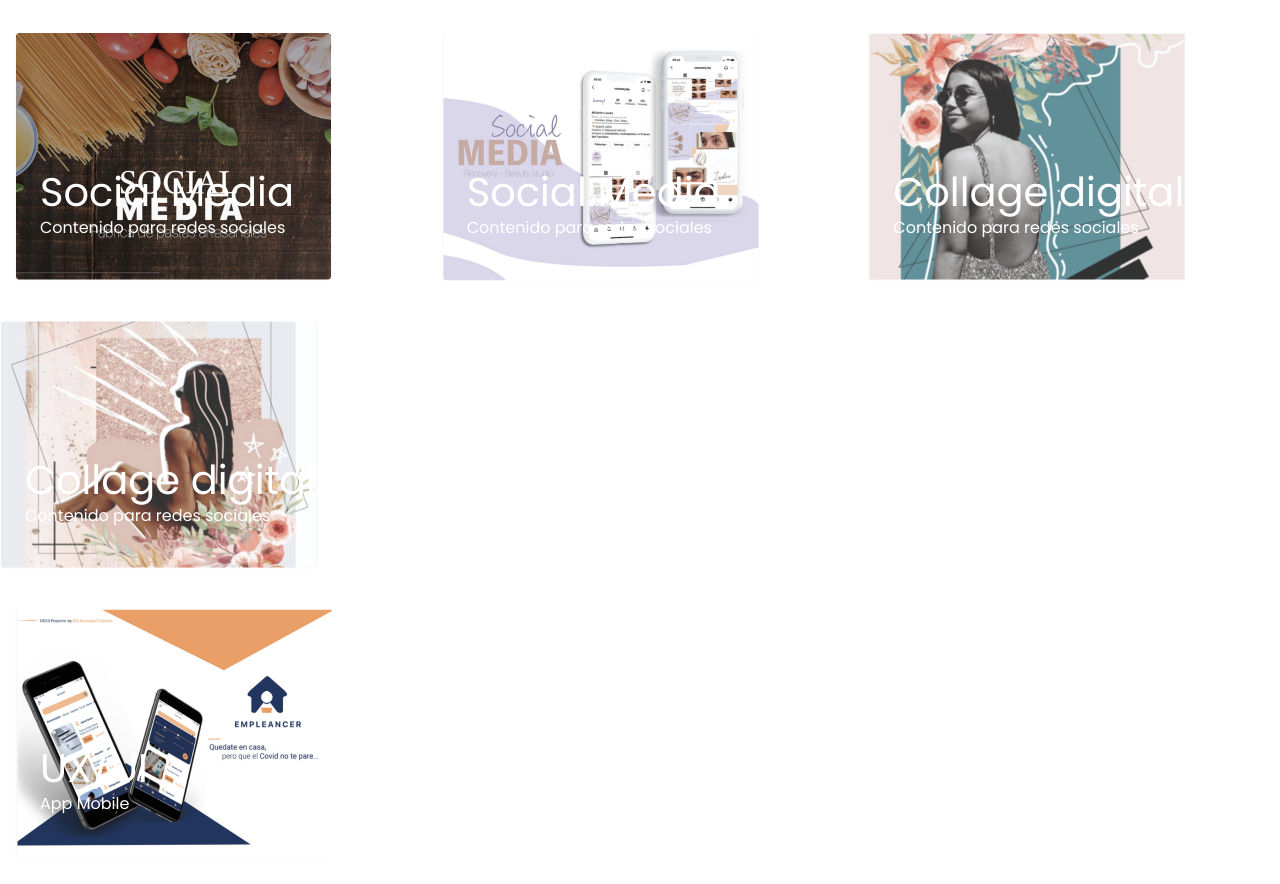
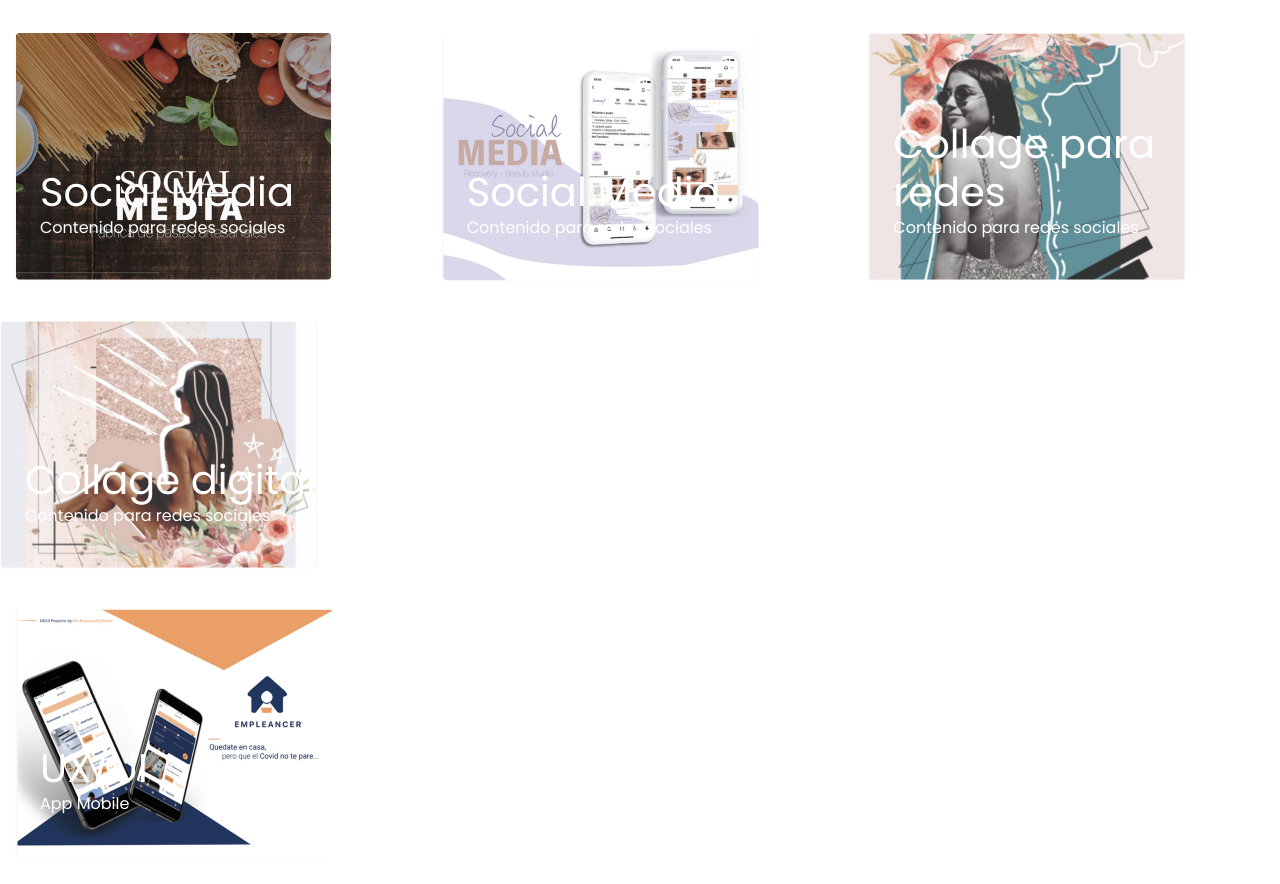
Before and after one commit to miakrasnopol/probranding, a plain HTML site: page index.html in a window 1280 px wide. Shown: the part 997-1881 px from the top of the page. Drawn offline with nearby package versions, Linux system fonts and the light colour scheme; a web font is replaced by a local one.

Commit message:
Probranding

```diff
--- a/index.html
+++ b/index.html
@@ -99,7 +99,7 @@
                     <div class="portfolio-container">
                         <div class="portfolio-details">
                             <a href="#">
-                                <h2>Collage digital</h2>
+                                <h2>Collage para redes</h2>
                             </a>
                             <a href="#">
                                 <p>Contenido para redes sociales</p>
```
